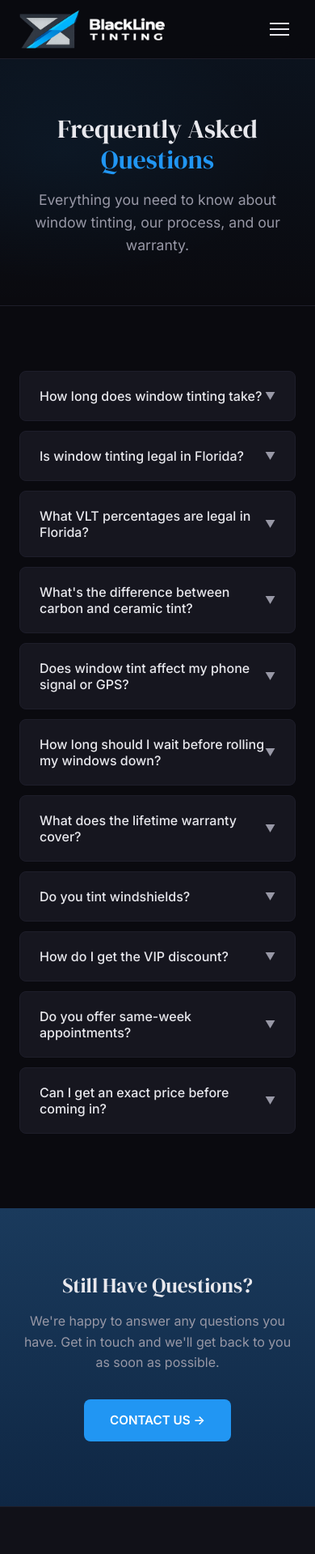
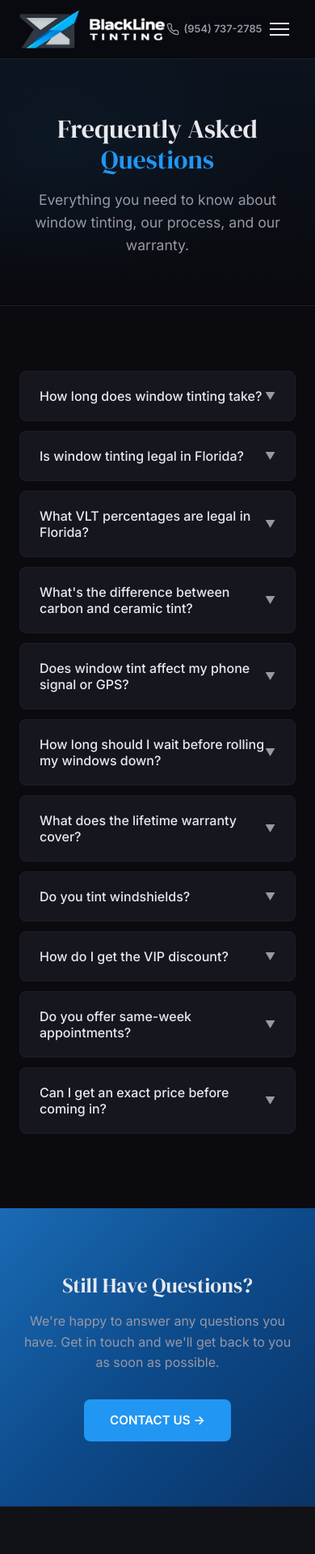
Before and after one commit to jcdammert/Blackline-Tinting, a Next.js app: page /faq in a window 390 px wide. Shown: the top 1919 px of the page at 81% size. Built offline with nearby package versions, Linux system fonts and the light colour scheme.

Commit message:
Add clickable phone number to header and make CTA section blue
Co-Authored-By: Claude Opus 4.6 <noreply@anthropic.com>

```diff
--- a/src/app/globals.css
+++ b/src/app/globals.css
@@ -47,6 +47,12 @@ h1, h2, h3, h4 { font-family: var(--font-heading); font-weight: 400; line-height
 }
 .nav { display: flex; align-items: center; justify-content: space-between; height: 72px; }
 .logo { display: flex; align-items: center; gap: 10px; }
+.header-phone {
+  display: flex; align-items: center; gap: 6px; color: var(--text-secondary);
+  font-size: 0.9rem; font-weight: 600; transition: color 0.2s; white-space: nowrap;
+}
+.header-phone:hover { color: var(--blue); }
+.header-phone svg { flex-shrink: 0; }
 .logo-icon {
   background: var(--blue); color: white; width: 36px; height: 36px; border-radius: 8px;
   display: flex; align-items: center; justify-content: center; font-weight: 700; font-size: 0.85rem;
@@ -145,7 +151,7 @@ h1, h2, h3, h4 { font-family: var(--font-heading); font-weight: 400; line-height
 /* ── CTA SECTION ──────────────────────────────────────────────── */
 .cta-section {
   padding: 80px 0; text-align: center;
-  background: linear-gradient(180deg, #1a3a5c 0%, #0f2744 100%);
+  background: linear-gradient(135deg, #1a6bb5 0%, #0d4a8a 50%, #0a3366 100%);
 }
 .cta-section h2 { font-size: clamp(1.6rem, 4vw, 2.4rem); margin-bottom: 16px; }
 .cta-section p { color: var(--text-secondary); margin-bottom: 32px; max-width: 560px; margin-left: auto; margin-right: auto; }
@@ -268,7 +274,7 @@ h1, h2, h3, h4 { font-family: var(--font-heading); font-weight: 400; line-height
 /* Desktop: 3 images visible, square aspect ratio */
 .slideshow-desktop {
   position: relative; overflow: hidden; border-radius: var(--radius);
-  max-width: 1100px; margin: 0 auto; aspect-ratio: 3 / 1;
+  max-width: 1100px; margin: 0 auto; aspect-ratio: 3 / 1.15;
 }
 .slideshow-desktop-track {
   display: flex; height: 100%; transition: transform 0.5s ease;
@@ -341,6 +347,8 @@ h1, h2, h3, h4 { font-family: var(--font-heading); font-weight: 400; line-height
 
 /* ── RESPONSIVE ───────────────────────────────────────────────── */
 @media (max-width: 768px) {
+  .header-phone { font-size: 0.8rem; }
+  .header-phone span { display: none; }
   .mobile-toggle { display: block; }
   .nav-links {
     display: none; flex-direction: column; position: absolute; top: 72px; left: 0; right: 0;
--- a/src/components/Header.tsx
+++ b/src/components/Header.tsx
@@ -14,6 +14,10 @@ export default function Header() {
         <Link href="/" className="logo">
           <Image src="/blackline-logo.png" alt="BlackLine Tinting" width={180} height={48} priority />
         </Link>
+        <a href="tel:+19547372785" className="header-phone">
+          <svg width="16" height="16" viewBox="0 0 24 24" fill="none" stroke="currentColor" strokeWidth="2" strokeLinecap="round" strokeLinejoin="round"><path d="M22 16.92v3a2 2 0 0 1-2.18 2 19.79 19.79 0 0 1-8.63-3.07 19.5 19.5 0 0 1-6-6 19.79 19.79 0 0 1-3.07-8.67A2 2 0 0 1 4.11 2h3a2 2 0 0 1 2 1.72c.127.96.361 1.903.7 2.81a2 2 0 0 1-.45 2.11L8.09 9.91a16 16 0 0 0 6 6l1.27-1.27a2 2 0 0 1 2.11-.45c.907.339 1.85.573 2.81.7A2 2 0 0 1 22 16.92z"/></svg>
+          (954) 737-2785
+        </a>
         <button
           className="mobile-toggle"
           aria-label="Toggle menu"
```
